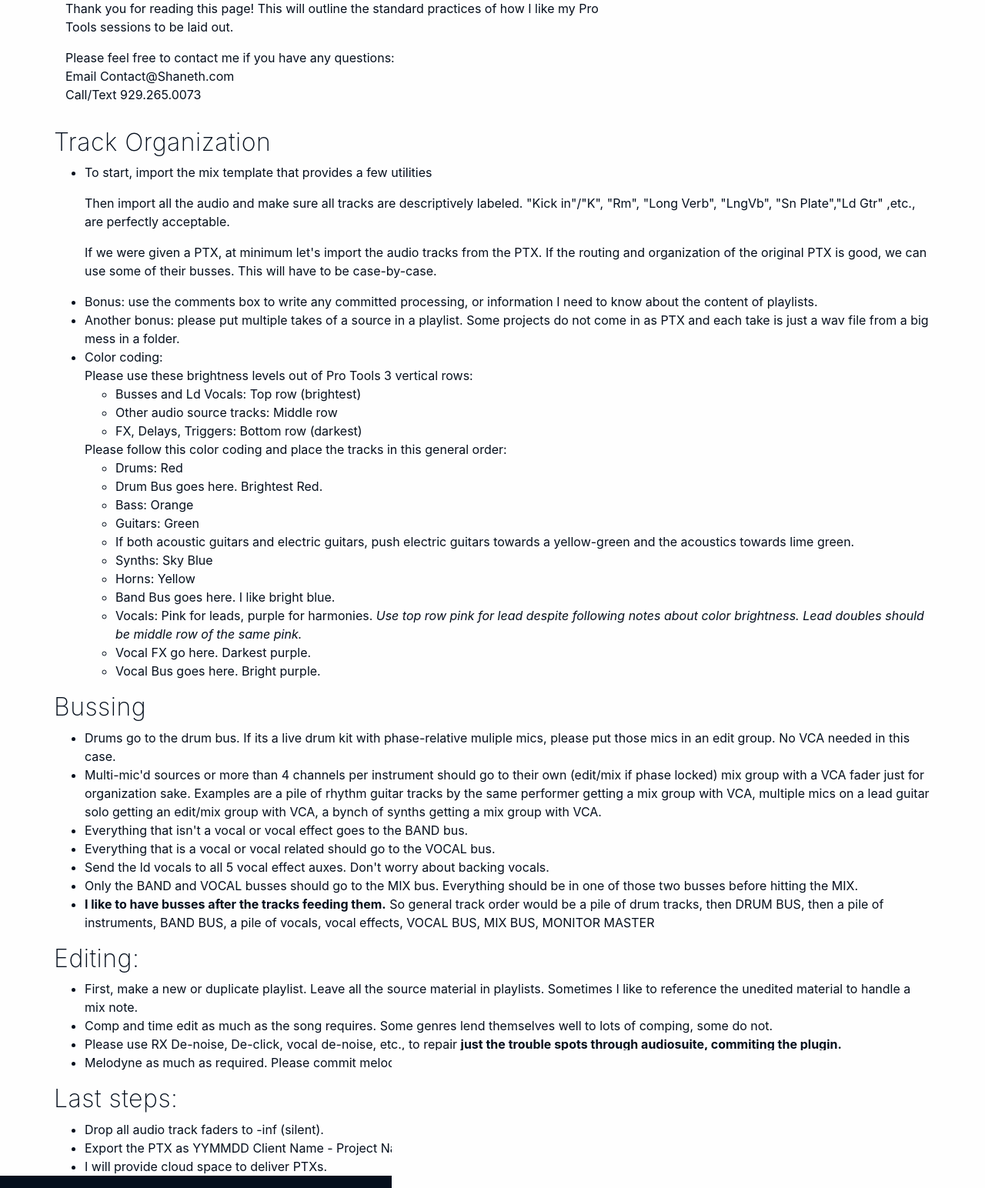
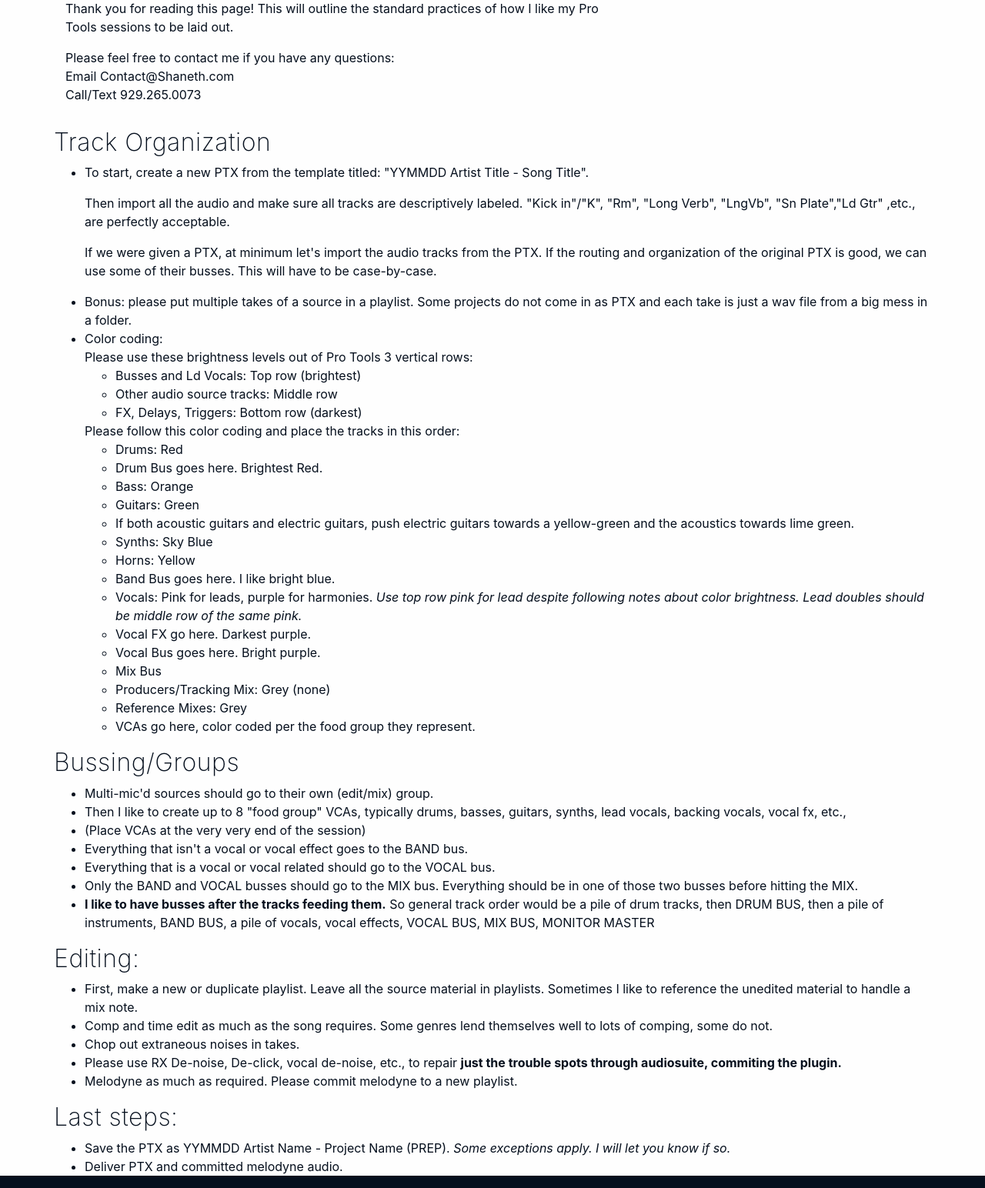
Before and after one commit to ShanethPatterson/SP-v12, a PHP site: page /mixprep/index.html in a window 1280 px wide. Shown: the part 160-1704 px from the top of the page at 77% size. Run offline with PHP 8.4, Linux system fonts and the light colour scheme.

Commit message:
fix some issues

```diff
--- a/mixprep/index.html
+++ b/mixprep/index.html
@@ -63,15 +63,13 @@
             <h2>Track Organization</h2>
             <ul>
                 <li>
-                    <p>To start, import the mix template that provides a few utilities</p>
+                    <p>To start, create a new PTX from the template titled: "YYMMDD Artist Title - Song Title".</p>
                     <p>Then import all the audio and make sure all tracks are descriptively labeled. "Kick in"/"K",
                         "Rm", "Long Verb", "LngVb", "Sn Plate","Ld Gtr" ,etc., are perfectly acceptable.</p>
                         <p>If we were given a PTX, at minimum let's import the audio tracks from the PTX. If the routing and organization of the original PTX is good, we can use some of their busses. This will have to be case-by-case.</p>
 
                 </li>
-                <li> Bonus: use the comments box to write any committed processing, or information I need to know about the content
-                    of playlists.</li>
-                    <li>Another bonus: please put multiple takes of a source in a playlist. Some projects do not come in as PTX and each take is just a wav file from a big mess in a folder. </li>
+                    <li>Bonus: please put multiple takes of a source in a playlist. Some projects do not come in as PTX and each take is just a wav file from a big mess in a folder. </li>
 
                 <li>Color coding:
                     <br>Please use these brightness levels out of Pro Tools 3 vertical rows:
@@ -81,7 +79,7 @@
                         <li>FX, Delays, Triggers: Bottom row (darkest)</li>
                     </ul>
 
-                    Please follow this color coding and place the tracks in this general order:
+                    Please follow this color coding and place the tracks in this order:
                     <ul>
                         <li>Drums: Red</li>
                         <li>Drum Bus goes here. Brightest Red.</li>
@@ -96,17 +94,21 @@
                                 color brightness. Lead doubles should be middle row of the same pink.</i></li>
                         <li>Vocal FX go here. Darkest purple.</li>
                         <li>Vocal Bus goes here. Bright purple.</li>
+                        <li>Mix Bus</li>
+                        <li>Producers/Tracking Mix: Grey (none)</li>
+                        <li>Reference Mixes: Grey</li>
+                        <li>VCAs go here, color coded per the food group they represent.</li>
 
                     </ul>
                 </li>
             </ul>
-            <h2>Bussing</h2>
+            <h2>Bussing/Groups</h2>
             <ul>
-             <li>Drums go to the drum bus. If its a live drum kit with phase-relative muliple mics, please put those mics in an edit group. No VCA needed in this case.</li>
-             <li>Multi-mic'd sources or more than 4 channels per instrument should go to their own (edit/mix if phase locked) mix group with a VCA fader just for organization sake. Examples are a pile of rhythm guitar tracks by the same performer getting a mix group with VCA, multiple mics on a lead guitar solo getting an edit/mix group with VCA, a bynch of synths getting a mix group with VCA.</li>
+             <li>Multi-mic'd sources should go to their own (edit/mix) group.</li>
+             <li>Then I like to create up to 8 "food group" VCAs, typically drums, basses, guitars, synths, lead vocals, backing vocals, vocal fx, etc.,</li>
+             <li>(Place VCAs at the very very end of the session)</li>
              <li>Everything that isn't a vocal or vocal effect goes to the BAND bus.</li>
              <li>Everything that is a vocal or vocal related should go to the VOCAL bus.</li>
-             <li>Send the ld vocals to all 5 vocal effect auxes. Don't worry about backing vocals.</li>
              <li>Only the BAND and VOCAL busses should go to the MIX bus. Everything should be in one of those two busses before hitting the MIX.</li>
              <li><strong>I like to have busses after the tracks feeding them.</strong> So general track order would be a pile of drum tracks, then DRUM BUS, then a pile of instruments, BAND BUS, a pile of vocals, vocal effects, VOCAL BUS, MIX BUS, MONITOR MASTER</li>
             </ul>
@@ -114,14 +116,14 @@
             <ul>
                 <li>First, make a new or duplicate playlist. Leave all the source material in playlists. Sometimes I like to reference the unedited material to handle a mix note.</li>
                 <li>Comp and time edit as much as the song requires. Some genres lend themselves well to lots of comping, some do not.</li>
+                <li>Chop out extraneous noises in takes.</li>
                 <li>Please use RX De-noise, De-click, vocal de-noise, etc., to repair <strong> just the trouble spots through audiosuite, commiting the plugin.</strong></li>
                 <li>Melodyne as much as required. Please commit melodyne to a new playlist.</li>
             </ul>
             <h2>Last steps:</h2>
             <ul>
-                <li>Drop all audio track faders to -inf (silent).</li>
-                <li>Export the PTX as YYMMDD Client Name - Project Name. <i>Some exceptions apply. I will let you know if so.</i></li>
-                <li>I will provide cloud space to deliver PTXs.</li>
+                <li>Save the PTX as YYMMDD Artist Name - Project Name (PREP). <i>Some exceptions apply. I will let you know if so.</i></li>
+                <li>Deliver PTX and committed melodyne audio.</li>
             </ul>
 
 
```
Also changed, not shown: index.php (+2 -16 lines).
